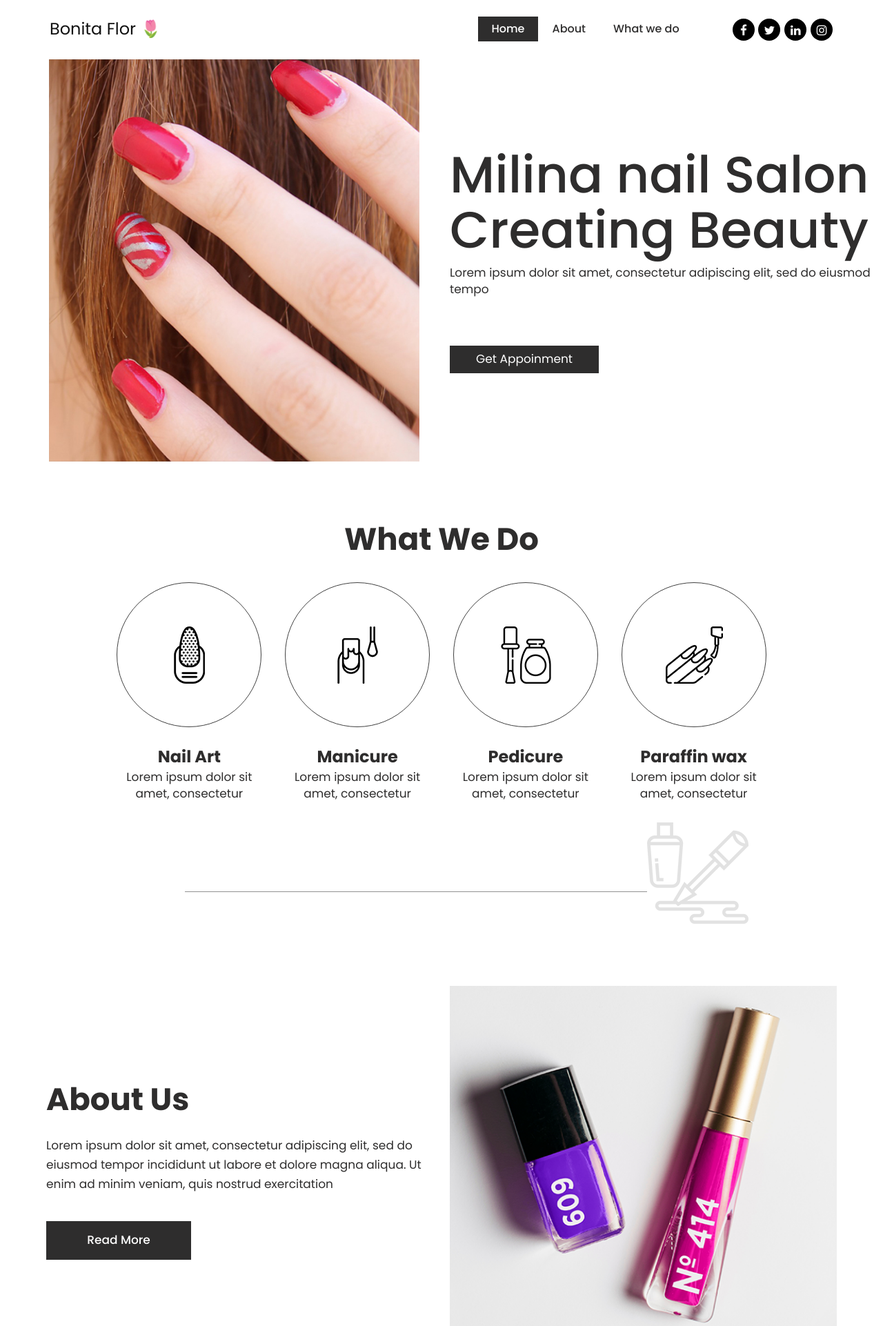
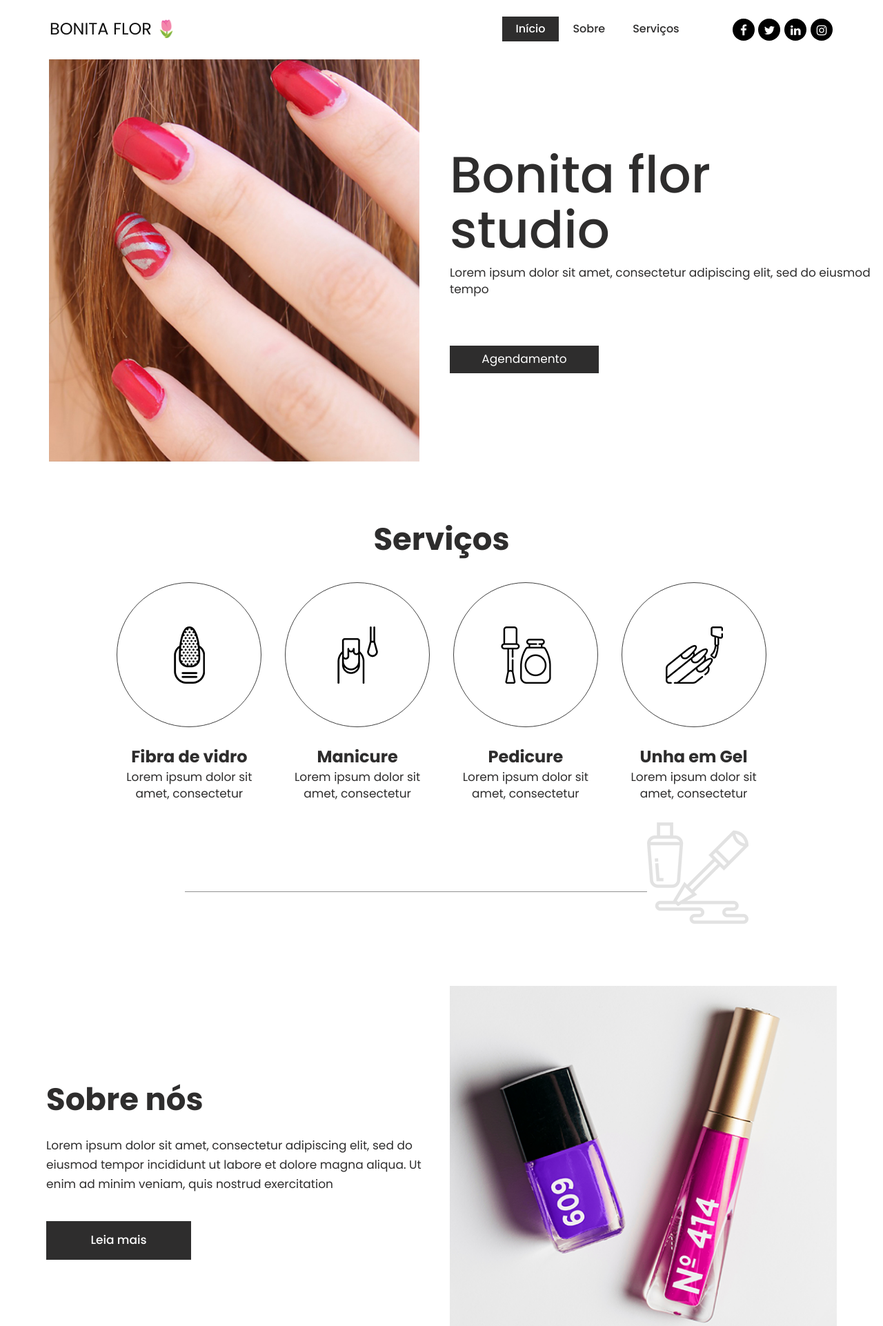
Before and after one commit to vBony/bonita-flor, a PHP site: page /bonita-flor/ in a window 1280 px wide. Shown: the top 1922 px of the page at 69% size. Run offline with PHP 8.4, Linux system fonts and the light colour scheme; some libraries are stand-ins or nearby versions; some web fonts are replaced.

Commit message:
Traduzindo titulos

```diff
--- a/app/views/home.php
+++ b/app/views/home.php
@@ -43,7 +43,7 @@
                      <div class="full">
                         <div class="center-desk">
                            <div class="logo">
-                              <h1>Bonita Flor 🌷</h1>
+                              <h1>BONITA FLOR 🌷</h1>
                            </div>
                         </div>
                      </div>
@@ -56,13 +56,13 @@
                         <div class="collapse navbar-collapse" id="navbarsExample04">
                            <ul class="navbar-nav mr-auto">
                               <li class="nav-item active">
-                                 <a class="nav-link" href="index.html">Home</a>
+                                 <a class="nav-link" href="index.html">Início</a>
                               </li>
                               <li class="nav-item">
-                                 <a class="nav-link" href="about.html">About</a>
+                                 <a class="nav-link" href="about.html">Sobre</a>
                               </li>
                               <li class="nav-item">
-                                 <a class="nav-link" href="we-do.html">What we do</a>
+                                 <a class="nav-link" href="we-do.html">Serviços</a>
                               </li>
                            </ul>
                         </div>
@@ -73,7 +73,7 @@
                         <li><a href="#"><i class="fa fa-facebook" aria-hidden="true"></i></a></li>
                         <li><a href="#"><i class="fa fa-twitter" aria-hidden="true"></i></a></li>
                         <li><a href="#"><i class="fa fa-linkedin" aria-hidden="true"></i></a></li>
-                        <li><a href="#"><i class="fa fa-instagram" aria-hidden="true"></i></a></li>
+                        <li><a href="https://www.instagram.com/anna.julia_nails/?hl=pt-br"><i class="fa fa-instagram" aria-hidden="true"></i></a></li>
                      </ul>
                   </div>
                </div>
@@ -91,9 +91,9 @@
                </div>
                <div class="col-md-6">
                   <span></span>
-                  <h1>Milina nail Salon Creating Beauty</h1>
+                  <h1>Bonita flor studio</h1>
                   <p>Lorem ipsum dolor sit amet, consectetur adipiscing elit, sed do eiusmod tempo</p>
-                  <a class="get_btn" href="Javascript:void(0)" role="button">Get Appoinment</a>
+                  <a class="get_btn" href="Javascript:void(0)" role="button">Agendamento</a>
                </div>
             </div>
          </div>
@@ -105,7 +105,7 @@
             <div class="row">
                <div class="col-md-12">
                   <div class="titlepage">
-                     <h2>What We Do </h2>
+                     <h2>Serviços</h2>
                   </div>
                </div>
             </div>
@@ -115,7 +115,7 @@
                      <div class="col-md-3 col-sm-6">
                         <div class="we_box">
                            <i><img src="<?=BASE_URL?>/app/assets/images/weicon1.png" alt="#"/></i>
-                           <h3>Nail Art</h3>
+                           <h3>Fibra de vidro</h3>
                            <p>Lorem ipsum dolor sit amet, consectetur </p>
                         </div>
                      </div>
@@ -136,7 +136,7 @@
                      <div class="col-md-3 col-sm-6">
                         <div class="we_box">
                            <i><img src="<?=BASE_URL?>/app/assets/images/weicon4.png" alt="#"/></i>
-                           <h3>Paraffin wax</h3>
+                           <h3>Unha em Gel</h3>
                            <p>Lorem ipsum dolor sit amet, consectetur </p>
                         </div>
                      </div>
@@ -152,9 +152,9 @@
             <div class="row d_flex">
                <div class="col-md-6">
                   <div class="titlepage">
-                     <h2>About Us</h2>
+                     <h2>Sobre nós</h2>
                      <p>Lorem ipsum dolor sit amet, consectetur adipiscing elit, sed do eiusmod tempor incididunt ut labore et dolore magna aliqua. Ut enim ad minim veniam, quis nostrud exercitation</p>
-                     <a class="read_more" href="Javascript:void(0)"> Read More</a>
+                     <a class="read_more" href="Javascript:void(0)"> Leia mais</a>
                   </div>
                </div>
                <div class="col-md-6">
@@ -173,7 +173,7 @@
             <div class="row">
                <div class="col-md-12">
                   <div class="titlepage">
-                     <h2>Meet Our Experts</h2>
+                     <h2>Conheça nossos profissionais</h2>
                   </div>
                </div>
             </div>
```
